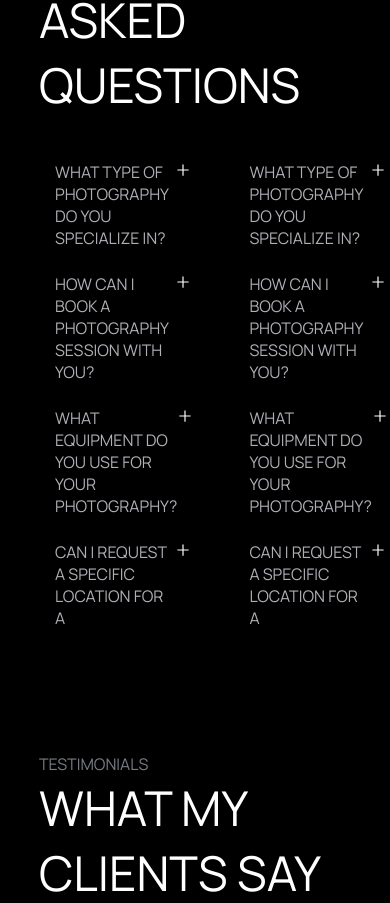
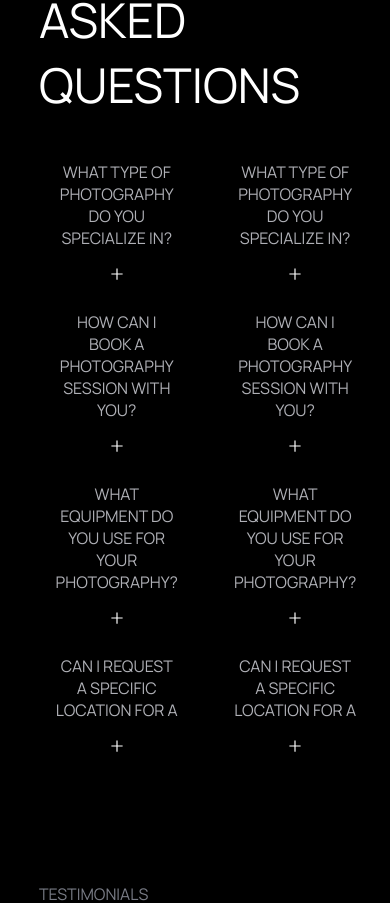
Before and after one commit to JuwelShaikh/figma-desgin, a React (Create React App) app: page / in a window 390 px wide. Shown: the part 5628-6531 px from the top of the page. Built offline with nearby package versions, Linux system fonts and the light colour scheme.

Commit message:
FAQ responsive

```diff
--- a/src/Components/HomePage/FAQ/Faq.css
+++ b/src/Components/HomePage/FAQ/Faq.css
@@ -80,3 +80,14 @@
 .accordion-details.close {
     max-height: 0;
 }
+
+@media screen and (max-width:450px) {
+    .accordion-title {
+        display: flex;
+        flex-direction: column;
+        cursor: pointer;
+        text-align: center;
+        gap: 1rem;
+    }
+
+}
```
